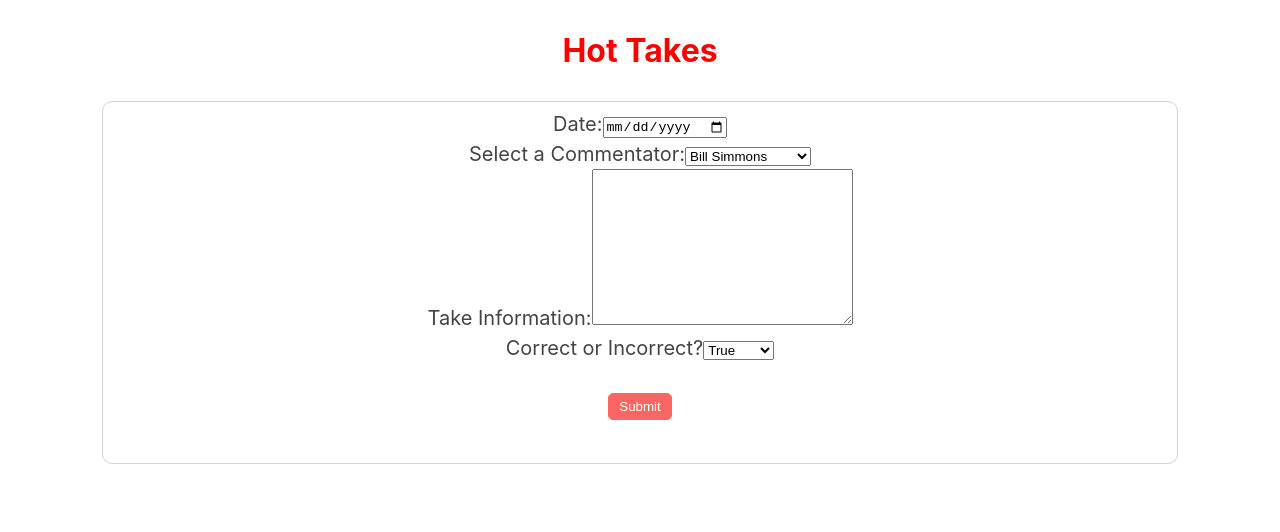
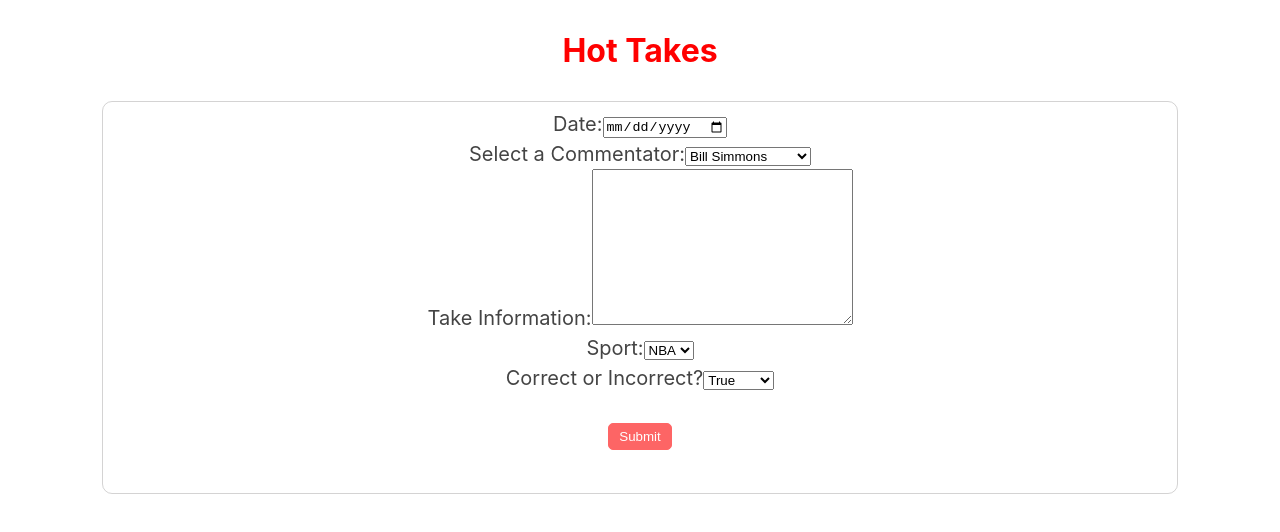
Before and after one commit to robitaille1/hot-takes-app, a React (Create React App) app: page /add-take in a window 1280 px wide. Shown: the top 532 px of the page. Built offline with nearby package versions, Linux system fonts and the light colour scheme.

Commit message:
added sport input

```diff
--- a/src/Components/AddTakeForm/AddTakeForm.js
+++ b/src/Components/AddTakeForm/AddTakeForm.js
@@ -11,23 +11,32 @@ function AddTakeForm() {
             <form>
                 <fieldset>
                     <div className="form-section">
-                        <label for="date">Date:</label>
+                        <label htmlFor="date">Date:</label>
                         <input type="date" name="date" id="date" />
                     </div>
                     <div className="form-section">
-                        <label for="commentator">Select a Commentator:</label>
-                        <select nameName="commentator" id="commentator">
+                        <label htmlFor="commentator">Select a Commentator:</label>
+                        <select name="commentator" id="commentator">
                             <option value="Bill">Bill Simmons</option>
                             <option value="Dave">Dave Portnoy</option>
                             <option value="Stephen">Stephen A. Smith</option>
                         </select>
                     </div>
                     <div className="form-section">
-                        <label className="take-label"for="take">Take Information:</label>
+                        <label className="take-label"htmlFor="take">Take Information:</label>
                         <textarea name="take" id="take" cols="30" rows="10"></textarea>
                     </div>
                     <div className="form-section">
-                        <label for="correct">Correct or Incorrect?</label>
+                        <label htmlFor="sport">Sport:</label>
+                        <select name="sport" id="Sport">
+                            <option value="NBA">NBA</option>
+                            <option value="NFL">NFL</option>
+                            <option value="MLB">MLB</option>
+                            <option value="NHL">NHL</option>
+                        </select>
+                    </div>
+                    <div className="form-section">
+                        <label htmlFor="correct">Correct or Incorrect?</label>
                         <select name="correct" id="correct">
                             <option value="true">True</option>
                             <option value="false">False</option>
--- a/src/STORE.js
+++ b/src/STORE.js
@@ -32,7 +32,8 @@ export default {
         "date": "10/13/19",
         "commentatorId": "b0715efe-ffaf-11e8-8eb2-f2801f1b9fd1",
         "commentator": "Bill Simmons",
-        "correct": "FALSE"
+        "correct": "FALSE",
+        "sport": "NBA"
       },
       {
         "id": "d26e0034-ffaf-11e8-8eb2-f2801f1b9fd1",
@@ -40,7 +41,8 @@ export default {
         "date": "10/13/19",
         "commentatorId": "b07161a6-ffaf-11e8-8eb2-f2801f1b9fd1",
         "commentator": "Bill Simmons",
-        "correct": "FALSE"
+        "correct": "FALSE",
+        "sport": "NFL"
       },
       {
         "id": "d26e01a6-ffaf-11e8-8eb2-f2801f1b9fd1",
@@ -48,7 +50,8 @@ export default {
         "date": "10/10/19",
         "commentatorId": "b0715efe-ffaf-11e8-8eb2-f2801f1b9fd1",
         "commentator": "Dave Portnoy",
-        "correct": "TRUE"
+        "correct": "TRUE",
+        "sport": "NFL"
       },
       {
         "id": "d26e0570-ffaf-11e8-8eb2-f2801f1b9fd1",
@@ -56,7 +59,8 @@ export default {
         "date": "07/31/19",
         "commentatorId": "b0715efe-ffaf-11e8-8eb2-f2801f1b9fd1",
         "commentator": "Bill Simmons",
-        "correct": "TRUE"
+        "correct": "TRUE",
+        "sport": "NBA"
       },
       {
         "id": "d26e0714-ffaf-11e8-8eb2-f2801f1b9fd1",
@@ -64,7 +68,8 @@ export default {
         "date": "06/01/19",
         "commentatorId": "b0715efe-ffaf-11e8-8eb2-f2801f1b9fd1",
         "commentator": "Bill Simmons",
-        "correct": "TRUE"
+        "correct": "TRUE",
+        "sport": "NBA"
       },
       {
         "id": "d26e0980-ffaf-11e8-8eb2-f2801f1b9fd1",
@@ -72,7 +77,8 @@ export default {
         "date": "08/01/18",
         "commentatorId": "b07162f0-ffaf-11e8-8eb2-f2801f1b9fd1",
         "commentator": "Stephen A. Smith",
-        "correct": "TRUE"
+        "correct": "TRUE",
+        "sport": "NFL"
       },
       // {
       //   "id": "d26e0aac-ffaf-11e8-8eb2-f2801f1b9fd1",
```
